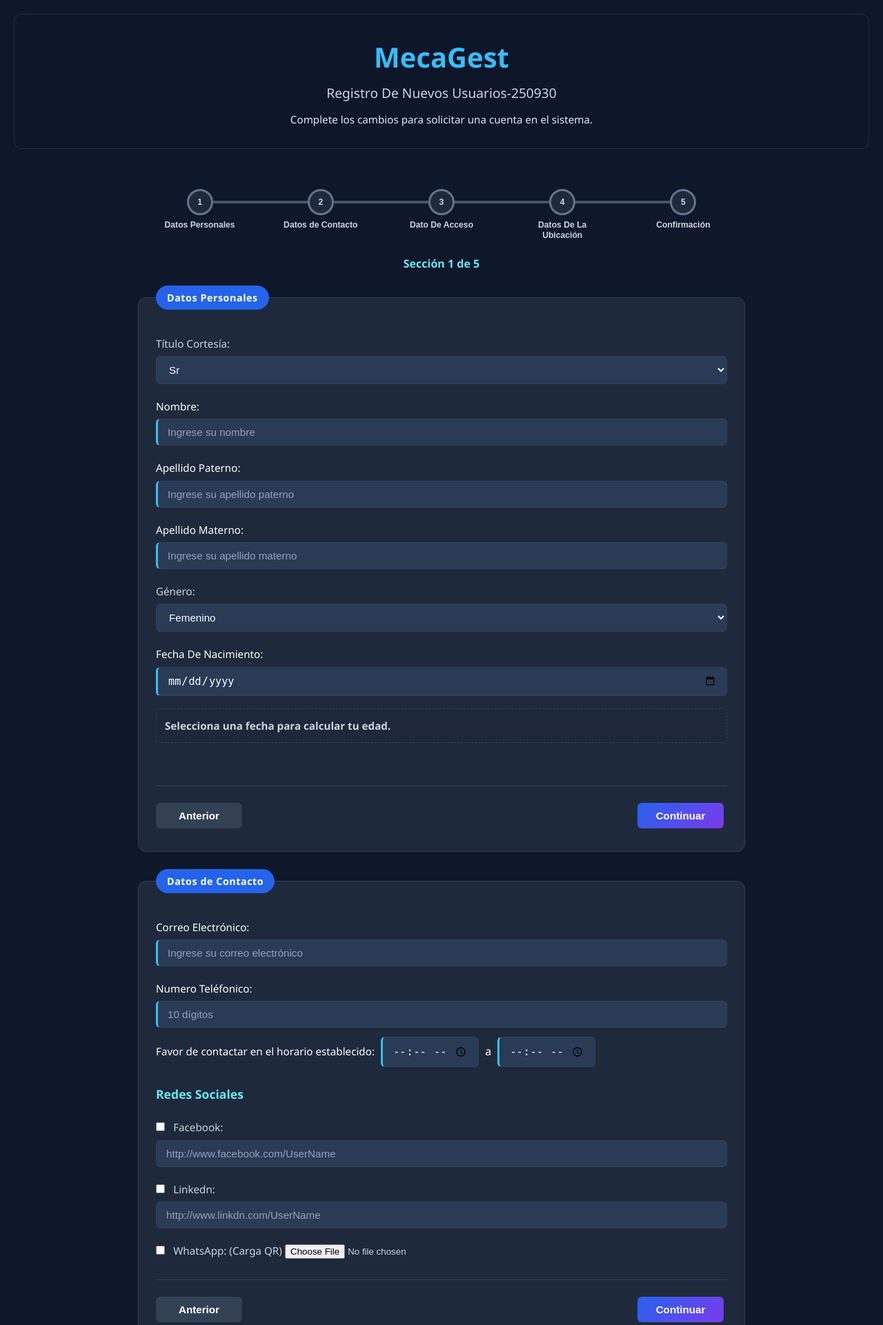
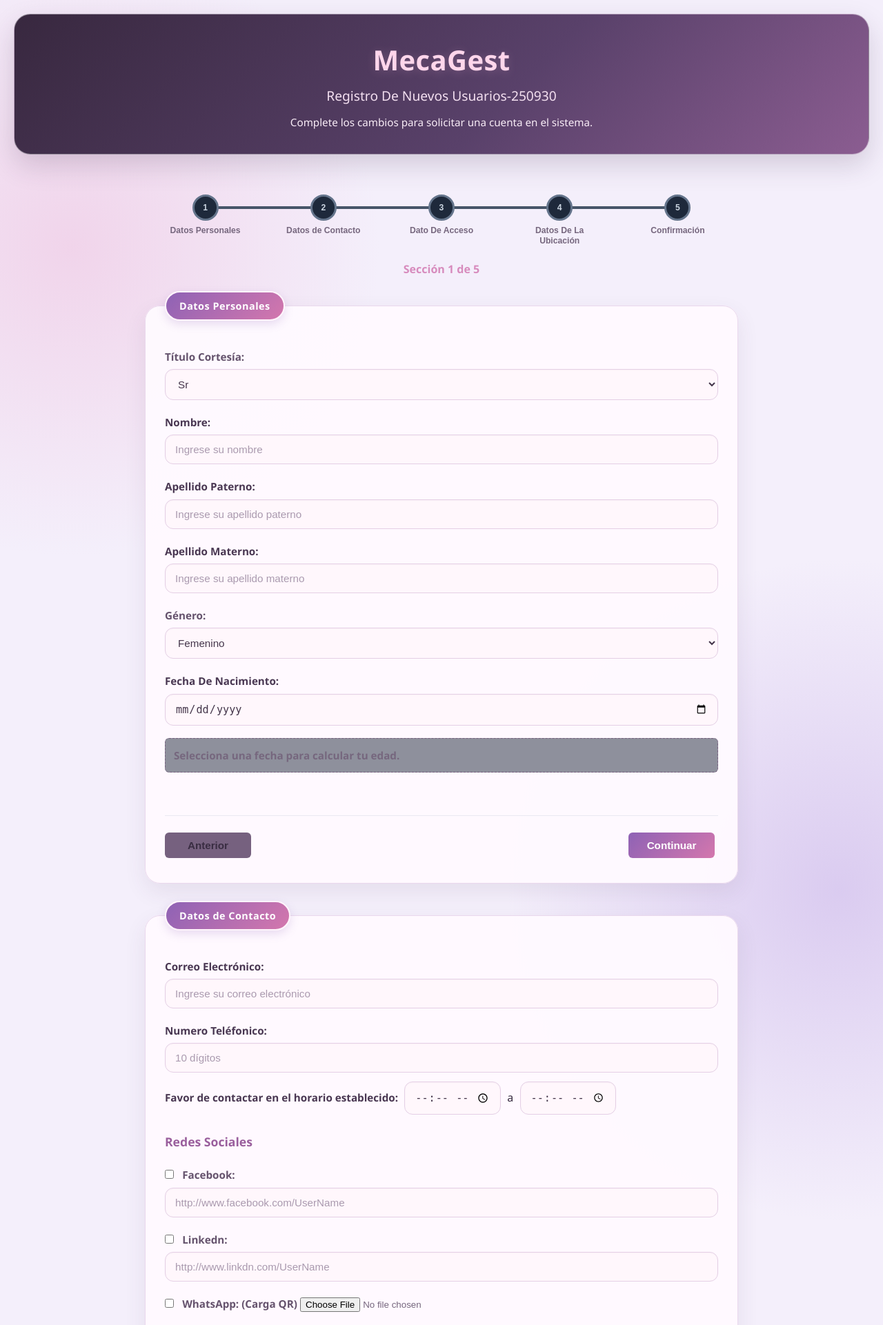
Before and after one commit to 250930-Itzel/250930-Aplicaciones_Web_4C, a PHP site: page /registroUsuarios.html in a window 1280 px wide. Shown: the top 1921 px of the page at 69% size. Run offline with PHP 8.4, Linux system fonts and the light colour scheme.

Commit message:
Actualizar estilos con paleta Kuromi en tonos lavanda y rosa

```diff
--- a/Practica 04/Styles.css
+++ b/Practica 04/Styles.css
@@ -464,3 +464,210 @@ input:required, select:required, textarea:required { border-left: 3px solid var(
   fieldset { padding: 18px 14px; }
   .controles-pasos button { min-width: 105px; }
 }
+
+
+/* ==========================================================================
+   7. TEMA KUROMI: FEMENINO, DELICADO Y CON TOQUES REBELDES
+   Paleta: lavanda, rosa pastel, blanco y ciruela oscuro.
+   ========================================================================== */
+:root {
+  --bg-body: #f4effb;
+  --bg-footer: #30243b;
+  --bg-card-dark: #fffaff;
+  --bg-input: #fff7fc;
+  --bg-button-base: #76617f;
+  --bg-light-clean: #fffaff;
+  --bg-light-soft: #fce7f3;
+  --bg-light-neutral: #f7f0fa;
+  --accent-cyan: #d78bbd;
+  --accent-celeste: #b68ad8;
+  --accent-hover-vibrant: #f2b8d8;
+  --accent-blue-royal: #8e62b5;
+  --accent-purple: #d477ad;
+  --text-light-main: #392d42;
+  --text-light-secondary: #76677e;
+  --text-dark-main: #392d42;
+  --text-dark-secondary: #59485f;
+}
+
+body {
+  background:
+    radial-gradient(circle at 8% 5%, rgba(238, 190, 221, .55), transparent 28rem),
+    radial-gradient(circle at 95% 18%, rgba(197, 174, 231, .55), transparent 30rem),
+    #f4effb;
+  color: var(--text-light-main);
+  font-family: "Segoe UI", Tahoma, sans-serif;
+}
+
+header {
+  background: linear-gradient(135deg, #38283f, #59416a 58%, #8b5d91);
+  border: 1px solid rgba(255,255,255,.45);
+  border-radius: 24px;
+  box-shadow: 0 16px 38px rgba(66, 43, 78, .18);
+  padding: 34px 28px;
+}
+header h1 {
+  color: #ffd6eb;
+  letter-spacing: .4px;
+  text-shadow: 0 2px 14px rgba(255, 190, 224, .2);
+}
+header h2 { color: #f3dff0; }
+header p { color: #f9edf7; }
+
+main { max-width: 880px; }
+
+fieldset {
+  background: rgba(255, 250, 255, .96);
+  border: 1px solid #ead8ed;
+  border-radius: 22px;
+  padding: 28px;
+  box-shadow: 0 12px 32px rgba(82, 54, 94, .09);
+}
+legend {
+  background: linear-gradient(135deg, #8e62b5, #d477ad);
+  color: #fff;
+  border: 2px solid #fff4fb;
+  border-radius: 999px;
+  padding: 8px 19px;
+  box-shadow: 0 5px 14px rgba(142, 98, 181, .2);
+}
+h4 { color: #9a5f9d; }
+label { color: #65536d; font-weight: 600; }
+label:has(+ input[required]),
+label:has(+ select[required]),
+label:has(+ textarea[required]) { color: #493752; }
+
+input[type="text"], input[type="email"], input[type="tel"],
+input[type="password"], input[type="url"], input[type="date"],
+input[type="time"], input[type="month"], input[type="number"],
+select, textarea {
+  color: #44364b;
+  background: #fff7fc;
+  border: 1px solid #e4cfe5;
+  border-radius: 12px;
+  padding: 12px 14px;
+  box-shadow: inset 0 1px 2px rgba(75, 48, 84, .035);
+}
+input::placeholder, textarea::placeholder { color: #aa9aaf; }
+input:focus, select:focus, textarea:focus {
+  border-color: #c47eb2;
+  box-shadow: 0 0 0 4px rgba(212, 119, 173, .16);
+}
+input[type="checkbox"], input[type="radio"], input[type="range"] {
+  accent-color: #bd75ad;
+}
+input[type="file] { color: #76677e; }
+
+button, input[type="submit"], input[type="reset"] {
+  border-radius: 999px;
+  padding: 11px 22px;
+  letter-spacing: .1px;
+}
+button, input[type="reset"] {
+  background: #76617f;
+  color: #fff;
+}
+button:hover, input[type="reset"]:hover {
+  background: #e7a8ce;
+  color: #392d42;
+  box-shadow: 0 7px 18px rgba(212, 119, 173, .22);
+  transform: translateY(-1px);
+}
+input[type="submit"] {
+  background: linear-gradient(120deg, #9a6ac0, #d477ad);
+  color: #fff;
+  box-shadow: 0 7px 17px rgba(158, 105, 181, .2);
+}
+input[type="submit"]:not(:disabled):hover {
+  filter: brightness(1.06);
+  box-shadow: 0 8px 20px rgba(212, 119, 173, .28);
+}
+input[type="submit"]:disabled, input[type="week"]:disabled {
+  background: #d8cbdc !important;
+  color: #95869a !important;
+}
+
+table {
+  background: #fffaff;
+  color: #44364b;
+  border-radius: 14px;
+  box-shadow: 0 8px 22px rgba(66, 43, 78, .09);
+}
+th { background: #493752; color: #fff5fb; }
+th, td { border-color: #ead8ed !important; }
+tr:nth-child(even) { background: #fbf3fa; }
+tr:hover { background: #fce7f3; }
+
+#resultadoEdad {
+  color: #76677e;
+  border-color: #dfc8e2;
+  background: #fbf4fb;
+  border-radius: 12px;
+}
+.edad-estado--mayor {
+  color: #397b61 !important;
+  background: #e5f5ed !important;
+  border-color: #a9d9bf !important;
+}
+.edad-estado--menor, .edad-estado--error {
+  color: #a53e70 !important;
+  background: #fff0f6 !important;
+  border-color: #edb3ce !important;
+}
+.mensaje-error { color: #b34c78; }
+.campo-invalido {
+  border-color: #d65d91 !important;
+  box-shadow: 0 0 0 3px rgba(214, 93, 145, .13) !important;
+}
+input:required, select:required, textarea:required {
+  border-left: 3px solid #c47eb2;
+}
+
+.navegacion-secciones::before {
+  background: linear-gradient(to right, #d477ad 0%, #d477ad var(--avance), #e5d9e9 var(--avance), #e5d9e9 100%);
+  box-shadow: 0 1px 4px rgba(112, 75, 126, .12);
+}
+.boton-seccion { color: #8b7a91; }
+.boton-seccion:hover {
+  color: #a75f9a;
+  background: transparent;
+}
+.numero-paso {
+  border: 3px solid #d9c9df;
+  background: #fffaff;
+  color: #806c89;
+  box-shadow: 0 3px 9px rgba(82, 54, 94, .08);
+}
+.boton-seccion.activo .numero-paso {
+  border-color: #bd79b3;
+  background: linear-gradient(135deg, #9a6ac0, #d477ad);
+  color: #fff;
+  box-shadow: 0 0 0 5px rgba(212, 119, 173, .14), 0 5px 13px rgba(142, 98, 181, .2);
+}
+.boton-seccion.completado .numero-paso {
+  border-color: #d477ad;
+  background: #f2c5df;
+  color: #593b5b;
+}
+.boton-seccion.activo .texto-paso,
+.boton-seccion.completado .texto-paso { color: #a45e9c; }
+.progreso-formulario { color: #a45e9c; }
+.controles-pasos, .acciones-formulario {
+  border-top-color: #ead8ed;
+}
+.controles-pasos .paso-siguiente {
+  background: linear-gradient(120deg, #9a6ac0, #d477ad);
+  color: #fff;
+}
+.controles-pasos .paso-siguiente:hover {
+  background: linear-gradient(120deg, #8756ad, #c7649e);
+  color: #fff;
+}
+.texto-final { color: #a45e9c; }
+
+@media (max-width: 650px) {
+  header { padding: 25px 16px; border-radius: 19px; }
+  header h1 { font-size: 2rem; }
+  fieldset { padding: 22px 15px; border-radius: 18px; }
+  .numero-paso { border-width: 2px; }
+}
```
